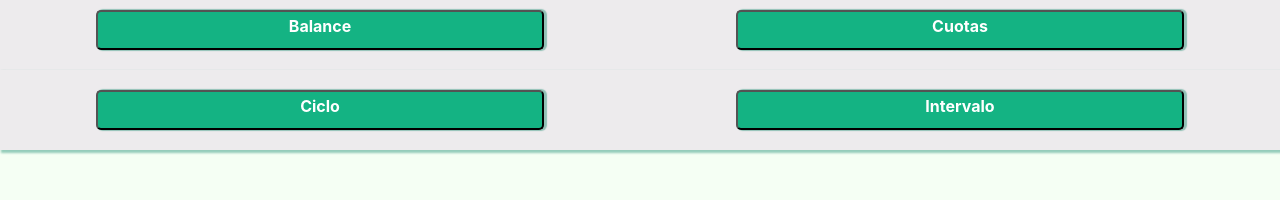
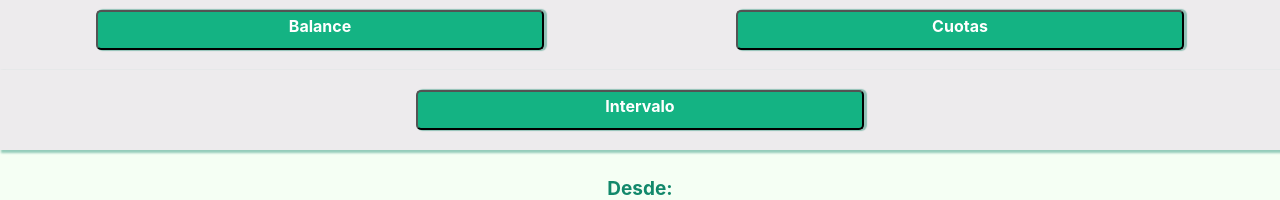
Before and after one commit to jnrdrgz/nat_front, a React (Create React App) app: page /balance in a window 1280 px wide. Shown: the part 170-370 px from the top of the page. Built offline with nearby package versions, Linux system fonts and the light colour scheme.

Commit message:
chau balance ciclo, espacio en proveedor

```diff
--- a/src/components/ConsultaBalance.js
+++ b/src/components/ConsultaBalance.js
@@ -85,7 +85,7 @@ const BalanceIntervalo = () => {
 }
 
 const ConsultaBalance = (props) => {
-    const [tipo, setTipo] = useState("ciclo");
+    const [tipo, setTipo] = useState("intervalo");
 
     if(tipo === "ciclo"){
         return (
@@ -100,7 +100,6 @@ const ConsultaBalance = (props) => {
         return (
             <div>
                 <div className="Ciclos-Intervalo">
-                    <button className="btnc" onClick={() => { }}>Ciclo</button>
                     <button className="btnc" onClick={() => { setTipo("intervalo") }}>Intervalo</button>
                 </div>
                 <BalanceIntervalo />
--- a/src/components/ConsultaPedidoProveedor.js
+++ b/src/components/ConsultaPedidoProveedor.js
@@ -21,7 +21,7 @@ const PedidoDisp = (props) => {
                                 <label className="TituloProd">{detalle.Producto.descripcion}</label>
                                 <label>Codigo: {detalle.Producto.codigo} </label>
                                 <label>Precio unitario: ${detalle.Producto.precioCosto.toFixed(2)} </label>
-                                <label>Cantidad{detalle.cantidad}</label>
+                                <label>Cantidad: {detalle.cantidad}</label>
                                 <label>Subtotal: ${detalle.subtotal.toFixed(2)}</label>
                             </div>)
                     } else {
@@ -86,8 +86,8 @@ const ConsultaPedidoProveedor = () => {
                     <div className="pedidoProveedor" key={pedido.id}>
                         <PedidoDisp pedido={pedido.Pedido} />
                         <div style={{ textAlign:"center"}}>
-                            <label > Ptos: {pedido.puntosTotales} </label>
-                            <label > Ciclo: {pedido.Pedido.Ciclo.numero}</label>
+                            <label > Ptos: {pedido.puntosTotales} Ciclo: {pedido.Pedido.Ciclo.numero}</label>
+
                         </div>
 
                         <div className="Bajo">
```
